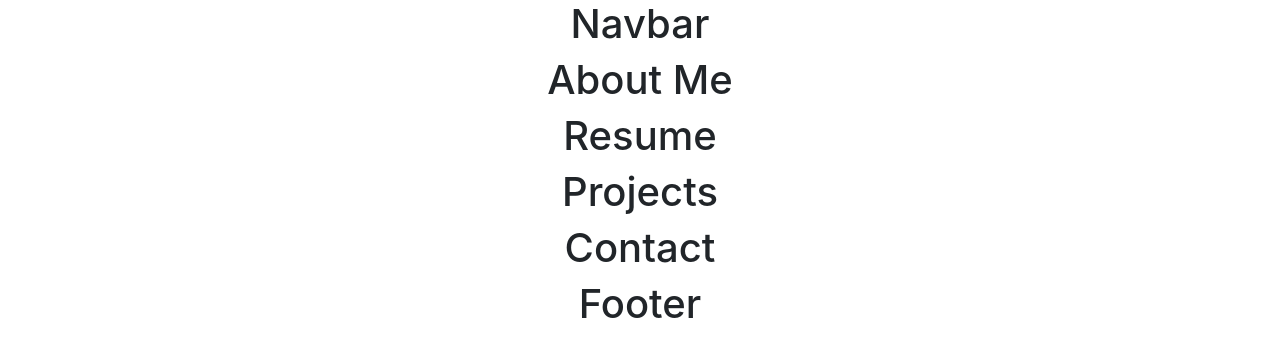
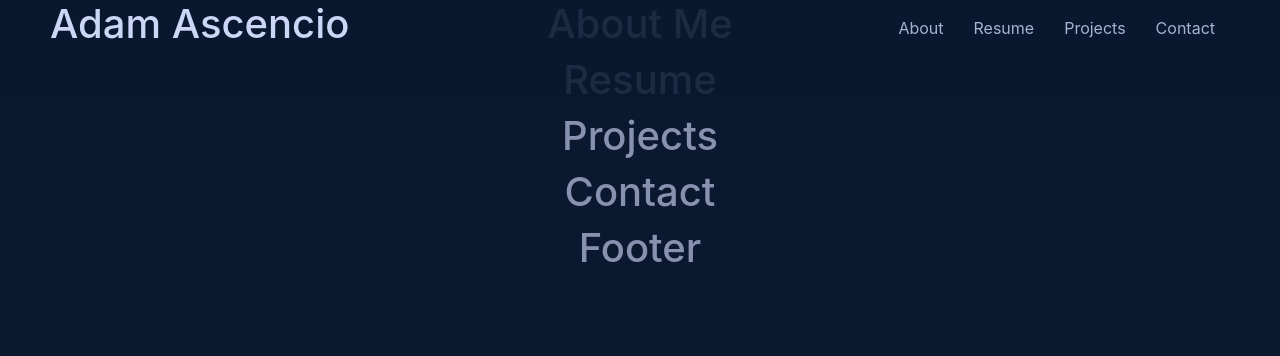
Before and after one commit to adamascencio/portfolio, a React (Create React App) app: page / in a window 1280 px wide. Shown: the top 356 px of the page. Built offline with nearby package versions, Linux system fonts and the light colour scheme.

Commit message:
Update navbar component to show links when width > 768px and a hamburger menu when width < 768px

```diff
--- a/package.json
+++ b/package.json
@@ -3,12 +3,17 @@
   "version": "0.1.0",
   "private": true,
   "dependencies": {
+    "@fortawesome/fontawesome-svg-core": "^6.2.0",
+    "@fortawesome/free-brands-svg-icons": "^6.2.0",
+    "@fortawesome/free-solid-svg-icons": "^6.2.0",
+    "@fortawesome/react-fontawesome": "^0.2.0",
     "@testing-library/jest-dom": "^5.16.5",
     "@testing-library/react": "^13.4.0",
     "@testing-library/user-event": "^13.5.0",
     "react": "^18.2.0",
     "react-dom": "^18.2.0",
     "react-scripts": "5.0.1",
+    "styled-components": "^5.3.6",
     "web-vitals": "^2.1.4"
   },
   "scripts": {
--- a/public/index.html
+++ b/public/index.html
@@ -30,6 +30,8 @@
       integrity="sha384-iYQeCzEYFbKjA/T2uDLTpkwGzCiq6soy8tYaI1GyVh/UjpbCx/TYkiZhlZB6+fzT" crossorigin="anonymous">
     <script defer src="https://cdn.jsdelivr.net/npm/bootstrap@5.2.1/dist/js/bootstrap.bundle.min.js"
       integrity="sha384-u1OknCvxWvY5kfmNBILK2hRnQC3Pr17a+RTT6rIHI7NnikvbZlHgTPOOmMi466C8" crossorigin="anonymous"></script>
+    <!-- Font Awesome -->
+    <script src="https://kit.fontawesome.com/f35382d7fb.js" crossorigin="anonymous"></script>
   </head>
   <body>
     <noscript>You need to enable JavaScript to run this app.</noscript>
--- /dev/null
+++ b/src/components/Navbar/Navbar.css
@@ -0,0 +1,29 @@
+/* header {
+  padding: 0 25px;
+}
+
+.Navbar {
+  background-color: rgba(10, 25, 47, 0.85);
+  color: var(--lightest-slate);
+}
+
+.Navbar > button {
+  color: var(--green);
+  z-index: 10;
+}
+
+.nav-spacing {
+  display: flex;
+  justify-content: space-between;
+}
+
+.nav-spacing > ul {
+  display: flex;
+  justify-content: space-between;
+  padding: 0;
+}
+
+.nav-item {
+  list-style: none;
+  margin: 0 10px;
+} */
--- a/src/components/Navbar/Navbar.jsx
+++ b/src/components/Navbar/Navbar.jsx
@@ -1,7 +1,107 @@
+import { useState } from 'react';
+import { navLinks } from '../../config';
+import { FontAwesomeIcon } from '@fortawesome/react-fontawesome';
+import { faBars } from '@fortawesome/free-solid-svg-icons';
+import styled from 'styled-components';
+import './Navbar.css';
+
+const StyledHeader = styled.header`
+  position: fixed;
+  top: 0;
+  z-index: 10;
+  padding: 0 50px;
+  width: 100%;
+  height: var(--nav-height);
+  background-color: rgba(10, 25, 47, 0.85);
+
+  @media (max-width: 1080px) {
+  padding: 0 40px;
+  }
+  @media (max-width: 768px) {
+  padding: 0 25px;
+  }
+`;
+
+const StyledNav = styled.nav`
+  position: relative;
+  width: 100%;
+  color: var(--lightest-slate);
+  z-index: 12;
+  display: flex;
+  justify-content: space-between;
+`;
+
+const StyledHamburgerButton = styled.button`
+  display: none;
+  @media (max-width: 768px) {
+    display: inline-block;
+    position: relative;
+    z-index: 10;
+    margin-right: -15px;
+    padding: 15px;
+    border: 0;
+    background-color: transparent;
+    color: inherit;
+  }
+`;
+
+const StyledLinks = styled.div`
+  display: flex;
+  align-items: center;
+
+  @media (max-width: 768px) {
+    display: none;
+  }
+
+  ul {
+    display: flex;
+    justify-content: flex-end;
+    padding: 0;
+    margin: 0;
+    list-style: none;
+
+    li {
+      margin: 0 5px;
+      position: relative;
+
+      a {
+        padding: 10px;
+        color: var(--light-slate);
+      }
+
+      a:hover {
+        color: var(--green);
+      }
+    }
+  }
+`;
+
 export default function Navbar() {
+  const [menuDropdown, setMenuDropdown] = useState(false);
+
+  const toggleMenu = () => setMenuDropdown(!menuDropdown);
+
+  const LinkLineItems = navLinks.map(link => {
+    return (
+      <li key={link.name}>
+        <a href={link.url}>{link.name}</a>
+      </li>
+    );
+  });
+
   return (
-    <nav className='Navbar'>
-      <h1>Navbar</h1>
-    </nav>
+    <StyledHeader>
+      <StyledNav>
+        <h1>Adam Ascencio</h1>
+        <StyledHamburgerButton onClick={toggleMenu}>
+          <FontAwesomeIcon icon={faBars} color='var(--green)' size='xl'/>
+        </StyledHamburgerButton>
+        <StyledLinks>
+          <ul>
+            {LinkLineItems}
+          </ul>
+        </StyledLinks>
+      </StyledNav>
+    </StyledHeader>
   );
 }
--- /dev/null
+++ b/src/config.js
@@ -0,0 +1,37 @@
+module.exports = {
+  email: 'ascencioadam@gmail.com',
+
+  socialMedia: [
+    {
+      name: 'GitHub',
+      url: 'https://github.com/adamascencio',
+    },
+    {
+      name: 'Linkedin',
+      url: 'https://www.linkedin.com/in/adamadevs/',
+    },
+    {
+      name: 'Codepen',
+      url:'https://codepen.io/adam-ascencio',
+    }
+  ],
+
+  navLinks: [
+    {
+      name: 'About',
+      url: '/#about',
+    },
+    {
+      name: 'Resume',
+      url: '/#resume',
+    },
+    {
+      name: 'Projects',
+      url: '/#projects',
+    },
+    {
+      name: 'Contact',
+      url: '/#contact',
+    },
+  ],
+};
--- a/src/index.css
+++ b/src/index.css
@@ -5,9 +5,34 @@ body {
     sans-serif;
   -webkit-font-smoothing: antialiased;
   -moz-osx-font-smoothing: grayscale;
+  background-color: #0a192f;
+  color: var(--slate);
 }
 
 code {
   font-family: source-code-pro, Menlo, Monaco, Consolas, 'Courier New',
     monospace;
 }
+
+/* CSS Custom Properties */
+:root {
+  --dark-navy: #020c1b;
+  --navy: #0a192f;
+  --light-navy: #112240;
+  --lightest-navy: #233554;
+  --navy-shadow: rgba(2, 12, 27, 0.7);
+  --dark-slate: #495670;
+  --slate: #8892b0;
+  --light-slate: #a8b2d1;
+  --lightest-slate: #ccd6f6;
+  --white: #e6f1ff;
+  --green: #64ffda;
+  --green-tint: rgba(100, 255, 218, 0.1);
+  --pink: #f57dff;
+  --blue: #57cbff;
+  --nav-height: 100px;
+}
+
+a {
+  text-decoration: none;
+}
```
Also changed, not shown: src/fontawesome.js (added, +19 -0 lines), 1 other file (tests, documents, lock files or other folders).
